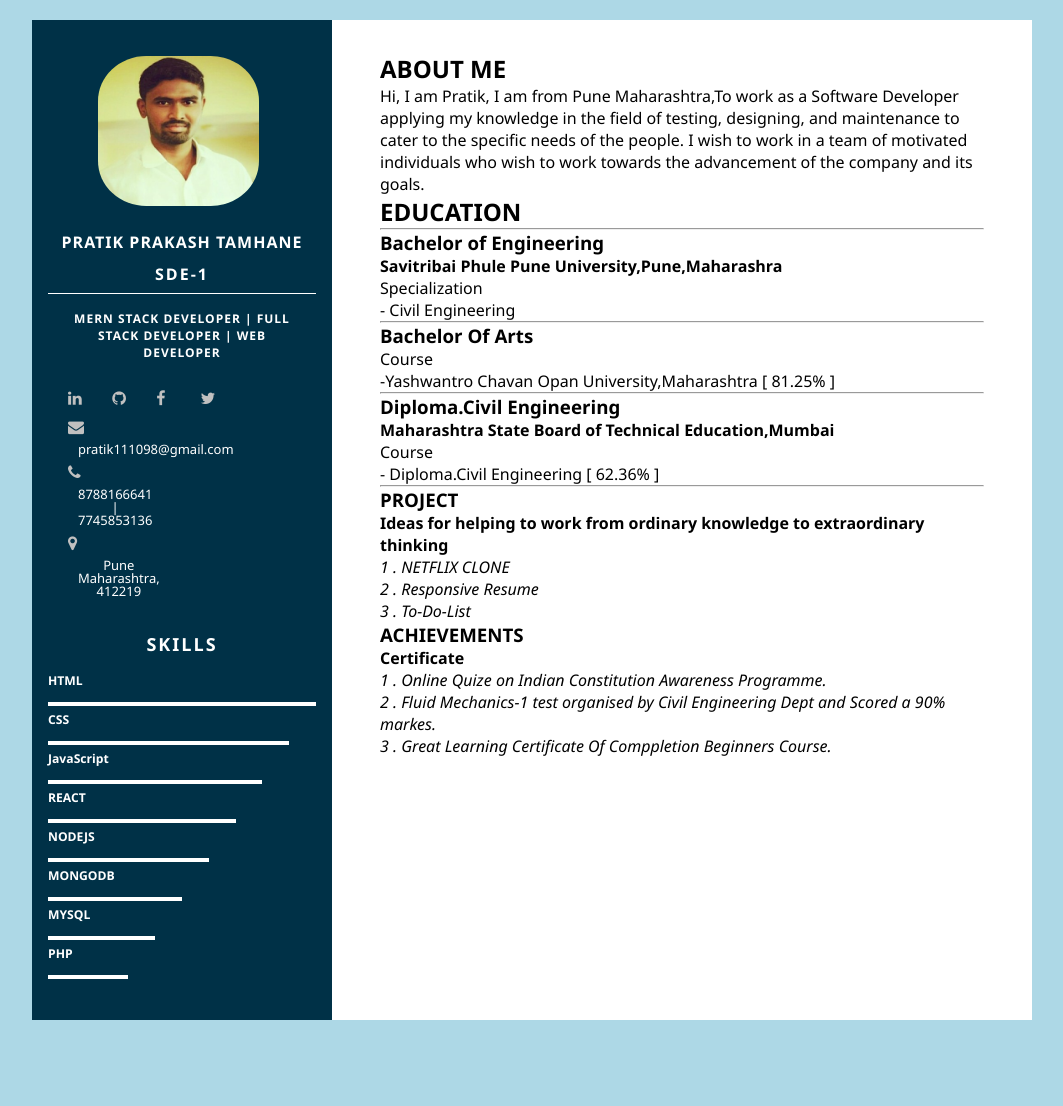
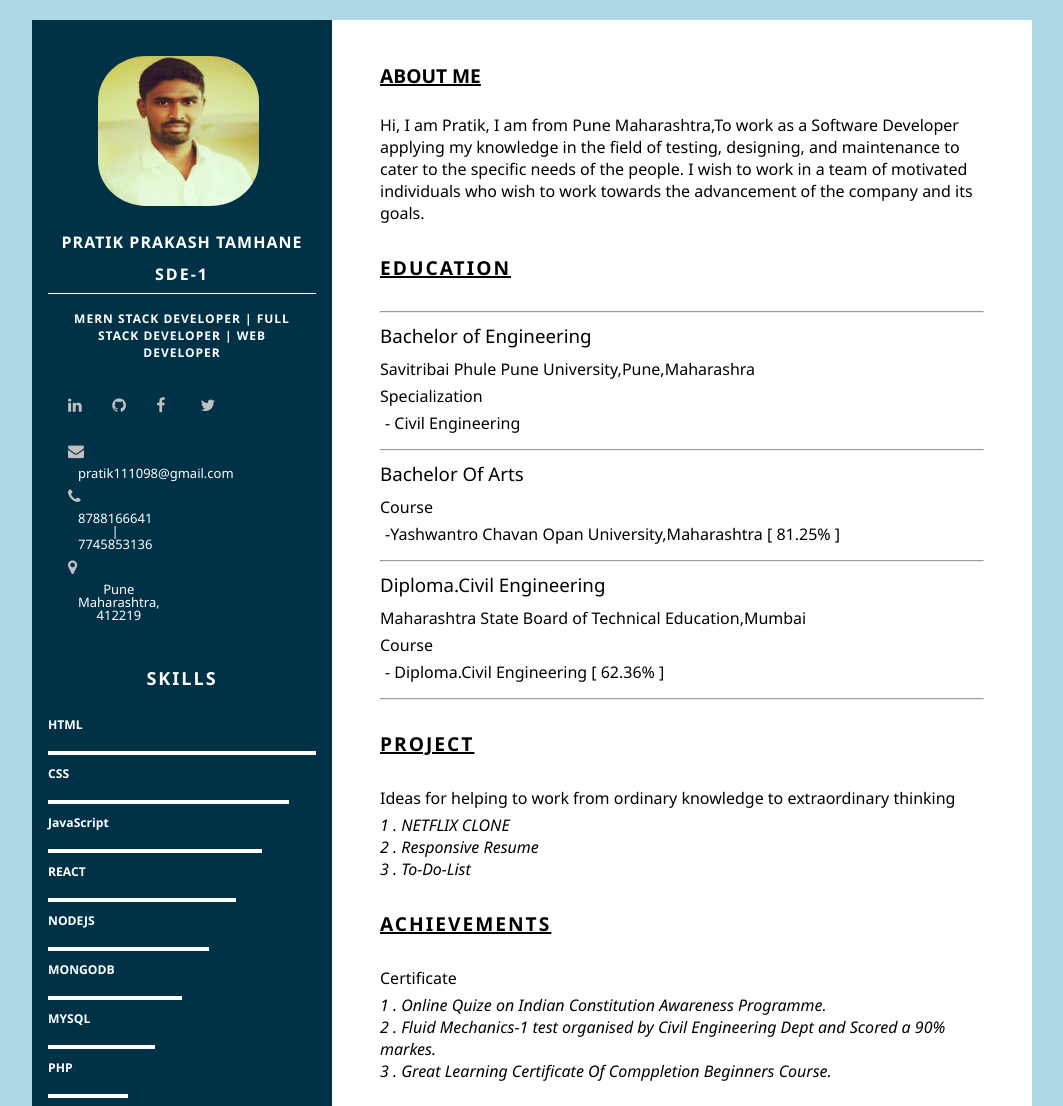
Before and after one commit to pratiktamhane/Responsive-Resume-using-CSS-Grid---Responsive-Resume-using-CSS-Grid---bfy8sww7425v, a plain HTML site: page index.html in a window 1280 px wide. Shown: the top 1106 px of the page, without its empty margins (32-1095 px from the left). Before the commit the page ends 1040 px from the top, so only its background shows below. Drawn offline with Linux system fonts and the light colour scheme.

Commit message:
Update style.css

```diff
--- a/style.css
+++ b/style.css
@@ -1,11 +1,12 @@
-@import url('https://fonts.googleapis.com/css?family=Poppins:200,300,400,500,600,700,800,900&display=swap');
-*{
+* {
     padding: 0;
     margin: 0;
     box-sizing: border-box;
     list-style: none;
     font-family: 'Segoe UI', Tahoma, Geneva, Verdana, sans-serif;
 }
+
+/* Write CSS code below */
 body
 {
     background: lightblue;
@@ -15,7 +16,7 @@ body
     min-height: 100vh;
 }
 
-.main-content{
+.main-content {
     display: grid;
     grid-template-columns: 300px 700px;
     min-height: 1000px;
@@ -23,24 +24,25 @@ body
     width: 90%;
     margin: 20px auto;
     outline: none;
+}
+
+.left-section {
+    background-color: #003147;
 
 }
 
-.left-section{
-    background-color: #003147;
-
-}
 .left-content {
     padding: 1rem;
     display: block;
     margin: auto;
+    /* border: 5px solid white; */
+}
 
-   /* border: 5px solid white;*/
+.profile-details {
+    /* background-color: #e6b737; */
 }
-/*.profile-details{
 
-}*/
-.profile-image{
+.profile-image {
     width: 150px;
     height: 150px;
     align-items: center;
@@ -48,16 +50,19 @@ body
     width: 60%;
     margin: 20px 50px;
 }
-.name{
+
+.name {
     font-size: 1rem;
     font-weight: 700;
     letter-spacing: 1px;
     text-align: center;
     text-transform: uppercase;
-    color: rgb(255, 255,255);
+    color: rgb(255, 255, 255);
     margin-bottom: 10px;
 }
-.designation{
+
+
+.designation {
     font-size: 1rem;
     text-align: center;
     padding-bottom: 0.5rem;
@@ -65,6 +70,7 @@ body
     border-bottom: 1px solid #fff;
     letter-spacing: 2px;
 }
+
 .description {
     font-size: 0.75rem;
     text-align: center;
@@ -75,84 +81,138 @@ body
     letter-spacing: 1px;
     margin-bottom: 10px;
 }
+
 .contact-item {
     display: flex;
     flex-direction: column;
-}
-/*.social-media{
 
-}*/
-.fab{
-    padding: 0px 20px;
-    color: #fff;
-    font-size: 18px;
 
 }
-/*a{
+
+.social-media { }
+
+.fab {
+    padding: 0px 20px;
+    color: silver;
+    font-size: 18px;
+}
+
+/* a {
     z-index: 100;
-}*/
-.personal-details{
+} */
+
+.personal-details {
     margin-top: 10px;
 }
-.fa {
-    color: silver;
+
+.fab {
+    margin-bottom: 20px;
+    margin-top: 10px;
+}
+
+.fas {
+    color: rgb(192, 192, 192);
     padding: 0px 20px;
     font-size: 15px;
 }
+
 .text {
-    color: #fff;
     display: inline-block;
     font-size: 13px;
     padding: 8px 10px;
     font-weight: 400;
+    color: #fff;
 }
-.skills .skill-title{
+
+
+.skills .skill-title {
     color: #fff;
-    text-align:center;
+    text-align: center;
     text-transform: uppercase;
-    margin-top: 10px;
+    margin-top: 20px;
+    margin-bottom: 10px;
     letter-spacing: 2px;
     font-size: 0.75rem;
     padding: 1rem 0.5rem;
+}
 
-}
-.skill-name{
+.skill-name {
     font-size: 0.65rem;
     text-align: left;
     padding-bottom: 0.5rem;
     color: #fff;
     font-weight: 500;
+    margin-bottom: 10px;
+    margin-top: 10px;
 }
-.progress-bar{
+
+.progress-bar {
     border: 1px solid #fff;
     background-color: #fff;
     height: 4px;
     margin-top: 5px;
     margin-bottom: 5px;
-    padding:1px ;
+    padding: 1px;
 }
-/*.right-main-content
-{
-    position: absolute;
-    background: #fff;
-    padding-left: 25px;
-    padding-top: 25px;
-}*/
-.right-section{
+
+
+.right-section {
     padding: 2rem 3rem;
-    background-color: #fff;
+    background-color:white;
+    /* width: 90%; */
+}
+
+.right-title {
+    color: black;
+}
+
+.about-me {
+    font-size: 1.2rem;
+    margin-bottom: 10px;
+    text-decoration: underline 2px solid;
+    margin-top: 10px;
+}
+
+#education {
+    text-decoration: underline 2px solid;
+    font-size: 1.2rem;
+    margin-top: 30px;
+    margin-bottom: 30px;
+    letter-spacing: 2px;
+}
+
+.bio {
+    font-size: 1rem;
+    margin-top: 25px;
+    margin-bottom: 30px;
+}
+
+p {
+    font-weight: 300;
+}
+
+#heading {
+    font-weight: 400;
+    margin-top: 10px;
+    margin-bottom: 5px;
 
 }
-.title
-{
 
-    text-transform: uppercase;
-    font-weight: 700;
-   letter-spacing: 1px;
-   margin-bottom: 10px;
-   margin-top:25px ;
-   font-size: 1.2rem;
+
+#details {}
+
+.section-heading {
+    font-weight: 500;
+    margin-top: 10px;
+
 }
+
+#spe {
+    padding: 5px;
+    margin-bottom: 10px;
+
+}
+
 @media screen and (max-width:630px) {
     .main-content {
         grid-template-columns: repeat(1, 1fr);
```
